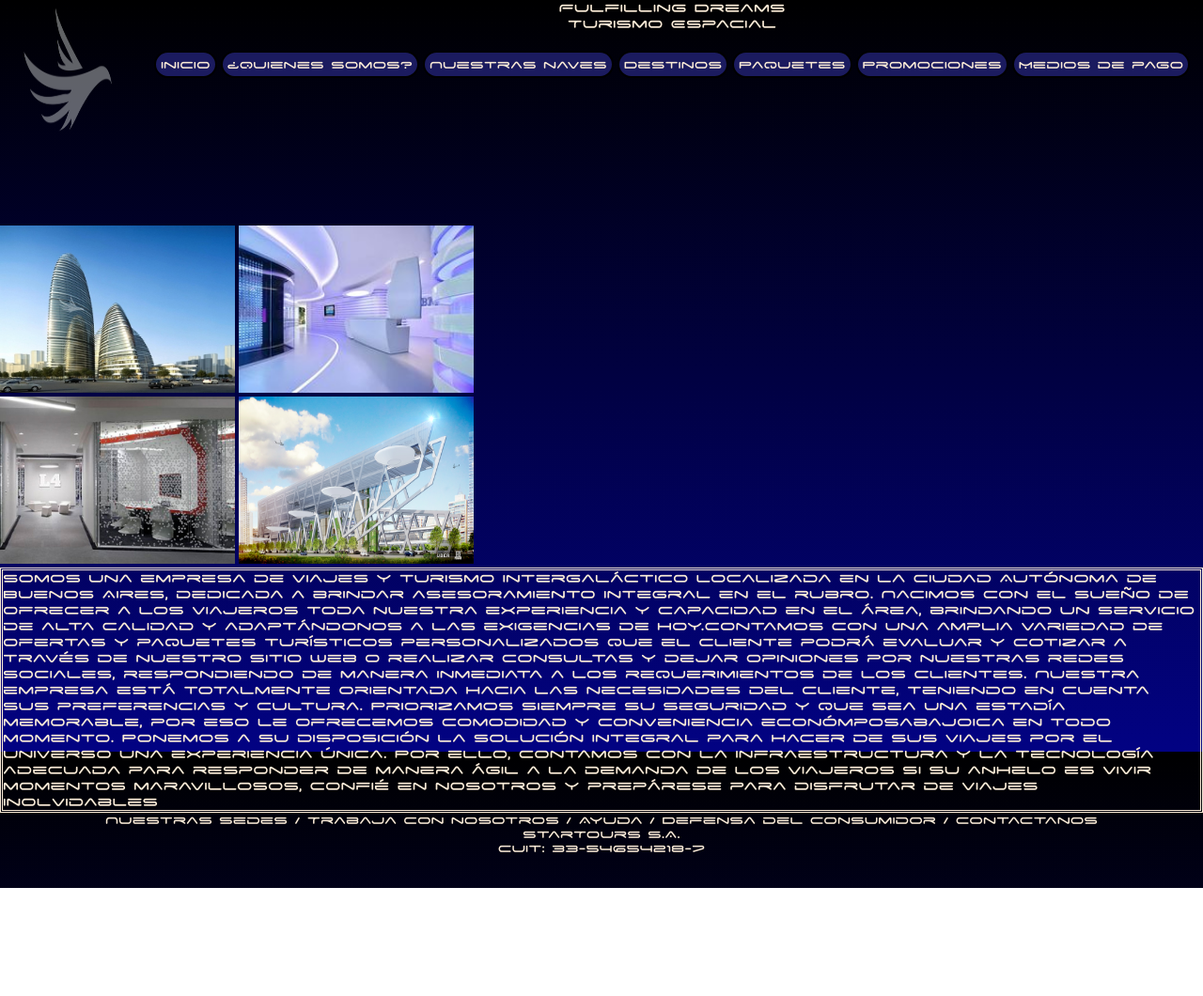
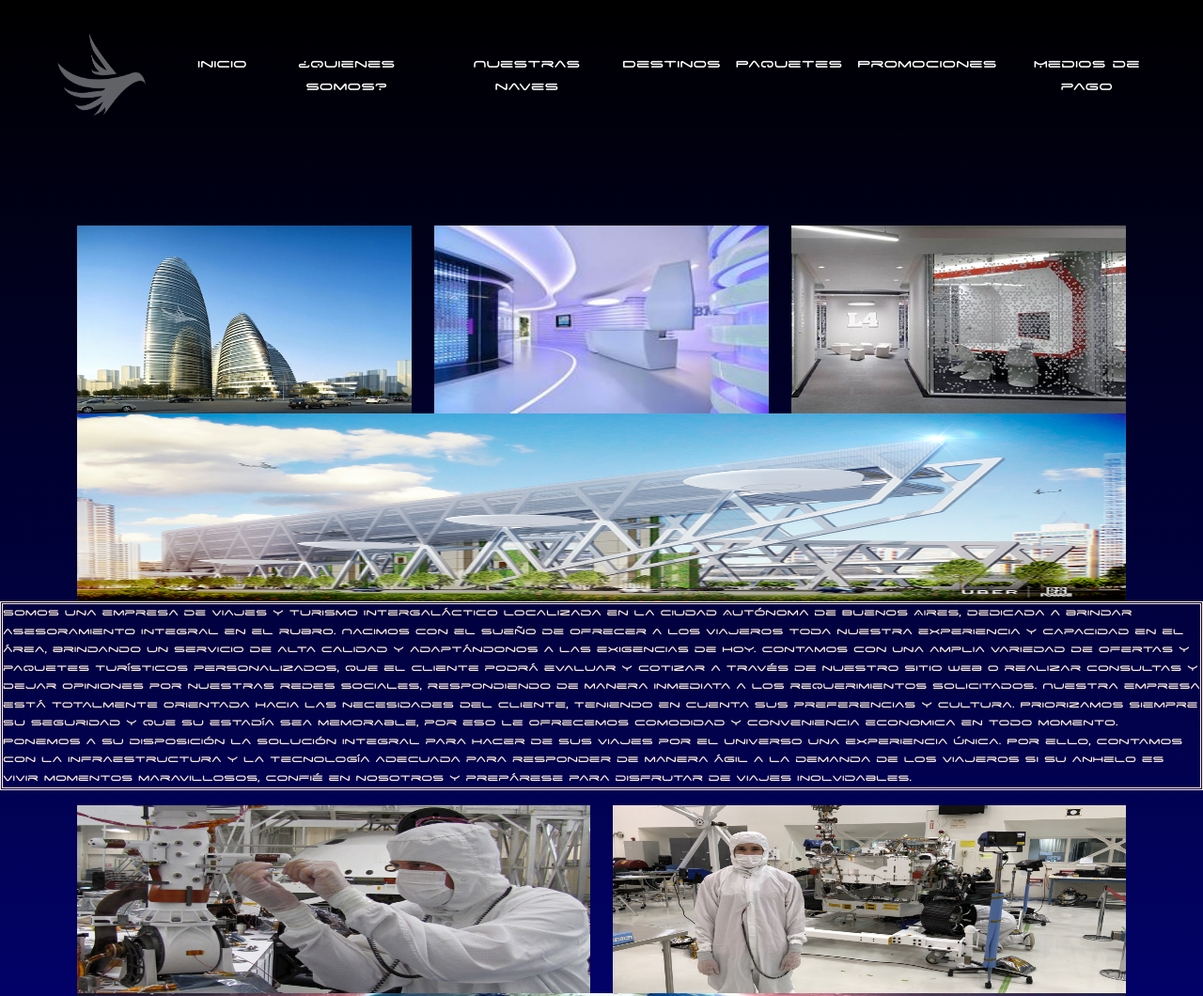
Before and after one commit to MartinKroh/TurismoEspacial, a plain HTML site: page pages/quienes_somos.html in a window 1280 px wide. Shown: the top 1060 px of the page at 94% size. Before the commit the page ends 945 px from the top, so only its background shows below. Drawn offline with nearby package versions, Linux system fonts and the light colour scheme.

Commit message:
Act Nuestras naves + Quienes somos

```diff
--- a/css/style.css
+++ b/css/style.css
@@ -11,8 +11,8 @@
   }
 
   body {
-    width:100vw ;
-    height:100vh;
+    width:100 vw ;
+    height:auto;
     background-image: linear-gradient(to top,rgb(2, 2, 131) , rgb(0, 0, 0));
   }
 
@@ -42,6 +42,29 @@
 
   }
 
+  .textnaves {
+    font-family: 'space' !important;
+    color: white !important;
+
+  }
+
+  .nombrenave {
+
+
+   font-size:large;
+    transform: rotate(270deg);
+    height: auto;
+    width:auto;
+    text-orientation:sideways-right !important;
+
+
+  }
+
+  .navedetail {
+
+    border-style: ridge;
+    border-color: aliceblue;
+  }
   .titulofuente{
     font-size: large;
   font-family: 'space';
@@ -176,7 +199,7 @@
 
   align-content: center;
   color: antiquewhite;
-  font-size: large;
+  font-size:small;
   font-family: "space";
   border-style: double;
 
--- a/pages/quienes_somos.html
+++ b/pages/quienes_somos.html
@@ -4,93 +4,97 @@
     <meta charset="UTF-8">
     <meta http-equiv="X-UA-Compatible" content="IE=edge">
     <meta name="viewport" content="width=device-width, initial-scale=1.0">
+    <link href="https://cdn.jsdelivr.net/npm/bootstrap@5.0.2/dist/css/bootstrap.min.css" rel="stylesheet" integrity="sha384-EVSTQN3/azprG1Anm3QDgpJLIm9Nao0Yz1ztcQTwFspd3yD65VohhpuuCOmLASjC" crossorigin="anonymous">
     <link rel="stylesheet" href="../css/style.css">
-    <title>Document</title>
+    <title>Nuestras Naves</title>
 </head>
 <body>
 
-    <div class="quienso-grid">
-        <header>
-            <nav class="cabecera">
-                <img class="logo"   src="../assets/images/LogoMakerCa-1661256547378.png" alt="logo">
-
-
-                <div align="center" >
-                  <p class="titulofuente">Fulfilling Dreams</p>
-
-                  <p class="titulofuente">Turismo Espacial</p>
-
+    <header class="container-fluid">
+        <div class="row text-center" id="headerindex">
+           <nav class="col navbar navbar-expand-lg navbar-light ">
+               <div class="container-fluid">
+                 <a class="navbar-brand" href="#"><img src="../assets/images/LogoMakerCa-1661256547378.png" alt="logo" height="100 px" width="150 px"></a>
+                 <button class="navbar-toggler" type="button" data-bs-toggle="collapse" data-bs-target="#navbarNav" aria-controls="navbarNav" aria-expanded="false" aria-label="Toggle navigation">
+                   <span class="navbar-toggler-icon"></span>
+                 </button>
+                 <div class="collapse navbar-collapse" id="navbarNav">
+                   <ul class="navbar-nav">
+                     <li class="nav-item">
+                       <a class="nav-link active" aria-current="page" href="../index.html">Inicio</a>
+                     </li>
+                     <li class="nav-item">
+                       <a class="nav-link" href="../pages/quienes_somos.html">¿Quienes somos?</a>
+                     </li>
+                     <li class="nav-item">
+                       <a class="nav-link" href="../pages/nuestras_naves.html">Nuestras naves</a>
+                     </li>
+                     <li class="nav-item">
+                       <a class="nav-link" href="../pages/destinos.html">Destinos</a>
+                     </li>
+                     <li class="nav-item">
+                       <a class="nav-link" href="../pages/paquetes.html">Paquetes</a>
+                     </li>
+                     <li class="nav-item">
+                       <a class="nav-link" href="../pages/promociones.html">Promociones</a>
+                     </li>
+                     <li class="nav-item">
+                       <a class="nav-link" href="../pages/medios_de_pago.html">Medios de pago</a>
+                     </li>
+                   </ul>
                  </div>
+               </div>
+             </nav>
 
 
 
-
-
-                  <ul>
-                   <a href="../index.html"><li>Inicio</li></a>
-                   <a href="../pages/quienes_somos.html"><li>¿Quienes somos?</li></a>
-                   <a href="../pages/nuestras_naves.html"><li>Nuestras naves</li></a>
-                   <a href="../pages/destinos.html"><li>Destinos</li></a>
-                   <a href="../pages/paquetes.html"><li>Paquetes</li></a>
-                   <a href="../pages/promociones.html"><li>Promociones</li></a>
-                   <a href="../pages/medios_de_pago.html"><li>Medios de pago</li></a>
-                  </ul>
-
-            </nav>
-
+       </div>
 
     </header>
 
 
 
         <main>
+          <div class="container">
 
+            <div class="row">
+            <img src="../assets/images/emp1.jpg" height="200" width="300" class="col" alt="">
+            <img src="../assets/images/emp2.jpg" height="200" width="300" class="col" alt="">
+            <img src="../assets/images/emp3.jpg" height="200" width="300" class="col" alt="">
+            <img src="../assets/images/emp4.png" height="200" width="300" class="col" alt="">
 
-
-
-            <div class="imgempizq">
-                  <img width="250" height="178" src="../assets/images/emp1.jpg" alt="">
-                  <img width="250" height="178" src="../assets/images/emp2.jpg" alt="">
           </div>
 
-            <div class="imgempder">
-                   <img width="250" height="178" src="../assets/images/emp3.jpg" alt="">
-                   <img width="250" height="178" src="../assets/images/emp4.png" alt="">
           </div>
-
-
-
-
-
-
-            <div class="bordetextoquien">
              <p class="quienessomos">Somos una empresa de viajes y turismo intergaláctico localizada en la Ciudad
               Autónoma de Buenos Aires, dedicada a brindar asesoramiento integral en el
               rubro.
               Nacimos con el sueño de ofrecer a los viajeros toda nuestra experiencia y
               capacidad en el área, brindando un servicio de alta calidad y adaptándonos a las
-               exigencias de hoy.Contamos con una amplia variedad de ofertas y paquetes turísticos
-               personalizados que el cliente podrá evaluar y cotizar a través de nuestro sitio
+              exigencias de hoy. Contamos con una amplia variedad de ofertas y paquetes turísticos
+              personalizados, que el cliente podrá evaluar y cotizar a través de nuestro sitio
               web o realizar consultas y dejar opiniones por nuestras redes sociales,
-               respondiendo de manera inmediata a los requerimientos de los clientes.
+              respondiendo de manera inmediata a los requerimientos solicitados.
               Nuestra empresa está totalmente orientada hacia las necesidades del cliente,
               teniendo en cuenta sus preferencias y cultura. Priorizamos siempre su seguridad
-               y que sea una estadía memorable, por eso le ofrecemos comodidad y
-               conveniencia económposabajoica en todo momento. Ponemos a su disposición la solución integral para hacer de sus viajes por el
+              y que su estadía sea memorable, por eso le ofrecemos comodidad y
+              conveniencia economica en todo momento. Ponemos a su disposición la solución integral para hacer de sus viajes por el
               universo una experiencia única. Por ello, contamos con la infraestructura y la
               tecnología adecuada para responder de manera ágil a la demanda de los
               viajeros
               Si su anhelo es vivir momentos maravillosos, confié en nosotros y prepárese para
-               disfrutar de viajes inolvidables</p>
+              disfrutar de viajes inolvidables.</p>
 
+              <div class="container">
 
-
+              <div class="row">
+                <img src="../assets/images/emp5.jpg" height="200" width="300" class="col" alt="">
+                <img src="../assets/images/emp6.jpg" height="200" width="300" class="col" alt="">
+                <img src="../assets/images/emp7.webp" height="200" width="300" class="col" alt="">
 
               </div>
 
-
-
-
+            </div>
         </main>
 
 
@@ -108,8 +112,8 @@
           <label for="">Contactanos</label>
           <div align="center">StarTours S.A.</div>
           <div align="center">Cuit: 33-54654218-7</div>
-           </div>
       </footer>
-    </div>
+      <script src="https://cdn.jsdelivr.net/npm/@popperjs/core@2.9.2/dist/umd/popper.min.js" integrity="sha384-IQsoLXl5PILFhosVNubq5LC7Qb9DXgDA9i+tQ8Zj3iwWAwPtgFTxbJ8NT4GN1R8p" crossorigin="anonymous"></script>
+      <script src="https://cdn.jsdelivr.net/npm/bootstrap@5.0.2/dist/js/bootstrap.min.js" integrity="sha384-cVKIPhGWiC2Al4u+LWgxfKTRIcfu0JTxR+EQDz/bgldoEyl4H0zUF0QKbrJ0EcQF" crossorigin="anonymous"></script>
   </body>
   </html>
```
Also changed, not shown: pages/nuestras_naves.html (+85 -106 lines), assets/images/emp5.jpg (added), assets/images/emp6.jpg (added), assets/images/emp7.webp (added), assets/images/emp8.jpg (added). Lines whose indentation alone changed are shown as unchanged.
